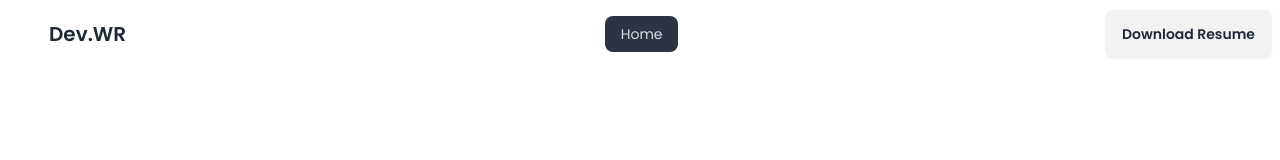
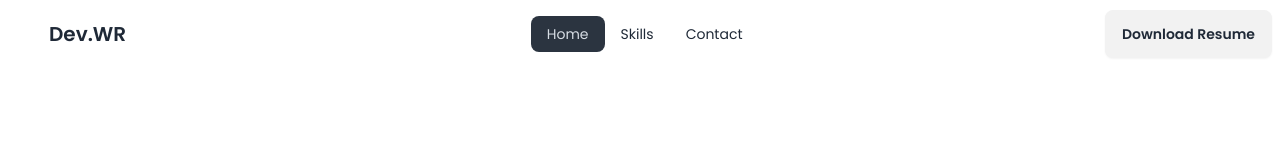
Before and after one commit to WalidurTanjim/portfolio-for-assignment, a React (Vite) app: page / in a window 1280 px wide. Shown: the top 160 px of the page. Built offline with nearby package versions, Linux system fonts and the light colour scheme.

Commit message:
Navbar updated

```diff
--- a/src/pages/shared/Navbar/Navbar.jsx
+++ b/src/pages/shared/Navbar/Navbar.jsx
@@ -24,6 +24,8 @@ const Navbar = () => {
                         tabIndex={0}
                         className="menu menu-sm dropdown-content bg-base-100 rounded-box z-[1] mt-3 w-52 p-2 shadow">
                         <li><NavLink to='/'>Home</NavLink></li>
+                        <li><NavLink to='/skills'>Skills</NavLink></li>
+                        <li><NavLink to='/contact'>Contact</NavLink></li>
                     </ul>
                 </div>
                 <Link to='/' className="btn btn-ghost text-xl">Dev.WR</Link>
@@ -31,6 +33,8 @@ const Navbar = () => {
             <div className="navbar-center hidden lg:flex">
                 <ul className="menu menu-horizontal px-1">
                     <li><NavLink to='/'>Home</NavLink></li>
+                    <li><NavLink to='/skills'>Skills</NavLink></li>
+                    <li><NavLink to='/contact'>Contact</NavLink></li>
                 </ul>
             </div>
             <div className="navbar-end">
```
